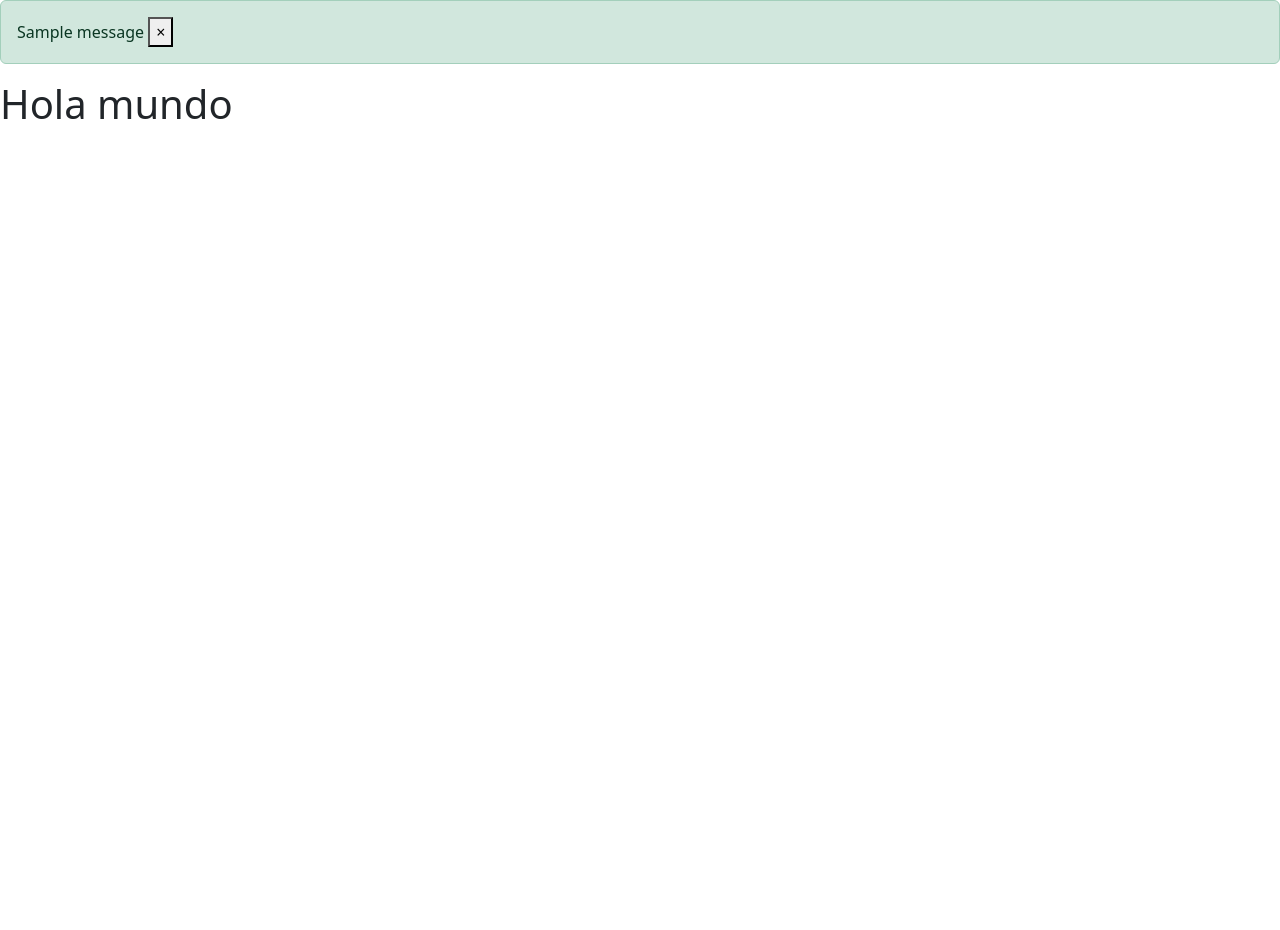
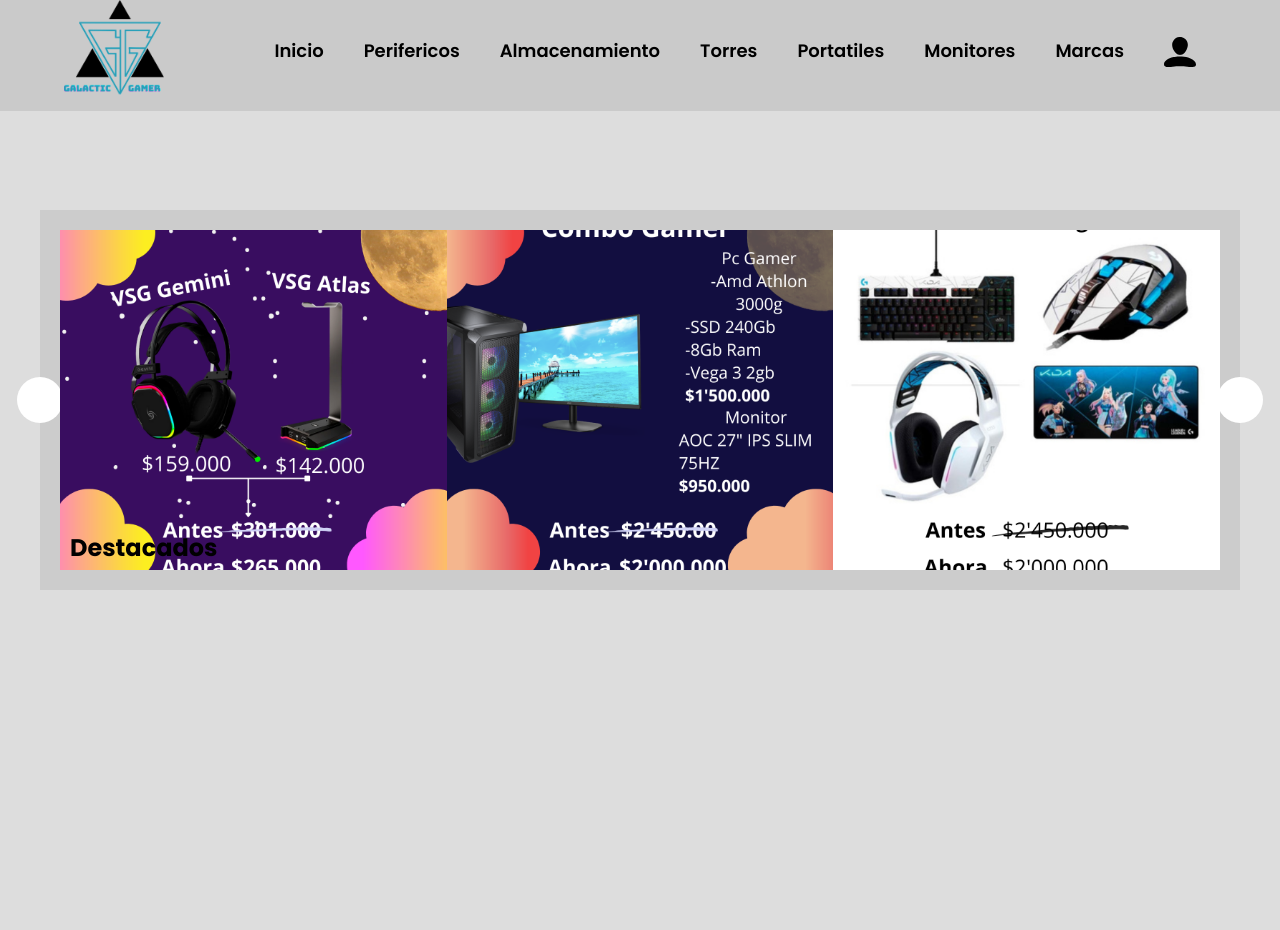
Before and after one commit to DanielBQS/GAE4, a Django app: page / in a window 1280 px wide. Before the commit the page ends 119 px from the top, so only its background shows below. Run offline with Django 4.2, Linux system fonts and the light colour scheme; tables that the repository leaves empty hold one stand-in row (values such as "Sample post"); one stand-in notice (Sample message) is shown.

Commit message:
cambio index

```diff
--- a/ProyectoGAE4Galactic1/Templates/index.html
+++ b/ProyectoGAE4Galactic1/Templates/index.html
@@ -1,33 +1,90 @@
+{% load static %}
+
 <!DOCTYPE html>
 <html lang="en">
 <head>
+
     <meta charset="UTF-8">
+    <meta http-equiv="X-UA-Compatible" content="IE=edge">
     <meta name="viewport" content="width=device-width, initial-scale=1.0">
-    <link href="https://cdn.jsdelivr.net/npm/bootstrap@5.3.1/dist/css/bootstrap.min.css" rel="stylesheet" integrity="sha384-4bw+/aepP/YC94hEpVNVgiZdgIC5+VKNBQNGCHeKRQN+PtmoHDEXuppvnDJzQIu9" crossorigin="anonymous">
-    <title>Document</title>
+    <title>Galactic Gamer</title>
+    <link rel="stylesheet" href="../static/css/a.css">
+
 </head>
 <body>
-    {% if messages %}
-    {% for message in messages %}
-        {%if message.tags == 'success' %}
-            <div class="alert alert-success">
+    <header class="header">
 
-                {{ message }}
+        <div class="logo"><img src="Img/logo.png" alt="z3a" class="z3a"></div>
 
-                <button type="button" class="close" data-dismiss="alert" aria-label="Close">
-                    <span aria-hidden="true">&times;</span>
-                  </button>
-            </div>
-        {% else %}
-            <div class="alert alert-danger">
-                {{ message }}
-            </div>
-        {% endif %}
-    {% endfor %}
-{% endif %}
-    <h1>Hola mundo</h1>
+        <input type="checkbox" id="toggle">
+        <label for="toggle"><img src="Img/menu.svg" alt="menu"></label>
+
+        <nav class="navigation">
+
+            <ul >
+                <li><a href="Index.html">Inicio</a></li>
+                <li><a href="#">Perifericos</a>
+                    <ul>
+                        <li><a class="Mouse" href="Perifericos/Mouse.html">Mouse <span>6</span></a></li>
+                        <li><a class="Teclado" href="Perifericos/Teclado.html">Teclado <span>15</span></a></li>
+                        <li><a class="Audifonos" href="Perifericos/Audifonos.html">Audifonos <span>10</span></a></li>
+                        <li><a class="Parlantes" href="Perifericos/Parlantes.html">Parlantes Pc <span>5</span></a></li>
+                    </ul>
+                </li>
+                <li><a href="#">Almacenamiento</a>
+                    <ul>
+                        <li><a class="SSD" href="Almacenamiento/SSD.html">Disco SSD <span>12</span></a></li>
+                        <li><a class="HDD" href="Almacenamiento/HDD.html">Disco HDD <span>10</span></a></li>
+                        <li><a class="NVME" href="Almacenamiento/NVME.html">NVME <span>13</span></a></li>
+                        <li><a class="USB" href="Almacenamiento/USB.html">Memorias USB <span>8</span></a></li>
+                    </ul>
+                </li>
+                <li><a href="#">Torres</a>
+                    <ul>
+                        <li><a class="Fuente" href="Torres/Fuentes.html">Fuente de poder <span>15</span></a></li>
+                        <li><a class="Board" href="Torres/Board.html">Board <span>10</span></a></li>
+                        <li><a class="Procesador" href="Torres/Procesador.html">Procesador <span>5</span></a></li>
+                        <li><a class="Ram" href="Torres/Ram.html">Memoria Ram <span>20</span></a></li>
+                        <li><a class="Graficas" href="Torres/Graficas.html">Tarjetas Graficas <span>50</span></a></li>
+                        <li><a class="Refrigeracion" href="Torres/Refrigeracion.html">Refrigeracion <span>30</span></a></li>
+                        <li><a class="Chasis" href="Torres/Chasis.html">Chasis <span>40</span></a></li>
+                    </ul>
+                </li>
+                <li><a href="Portatiles.html">Portatiles</a></li>
+                <li><a href="Monitores.html">Monitores</a></li>
+                <li><a href="#">Marcas</a>
+                    <ul class="">
+                        <li><a href="https://www.logitechg.com/es-roam" target="_blank">Logitech <span>60</span></a></li>
+                        <li><a href="https://latam.msi.com/" target="_blank">MSI <span>70</span></a></li>
+                        <li><a href="https://www.asrock.com/index.es.asp" target="_blank">ASRock <span>80</span></a></li>
+                        <li><a href="https://www.corsair.com/lm/es/" target="_blank">Corsair <span>60</span></a></li>
+                        <li><a href="https://www.nvidia.com/es-la/" target="_blank">Nvidia <span>50</span></a></li>
+                        <li><a href="https://www.amd.com/es" target="_blank">Amd <span>40</span></a></li>
+                        <li><a href="https://www.intel.com/content/www/us/en/homepage.html" target="_blank">Intel </a></li>
+                    </ul>
+                </li>
+                <li><a href="/users/login.html"><img class="usuario" src="Img/usuario.svg" alt="usuario"></a></li>
+            </ul>
+        </nav>
+    </header>
+
+    <div class="hero"></div>
+
+    <div class="wrapper">
+        <i id="left" class="fa-solid fa-angle-left"></i>
+        <div class="carousel">
+            <a href="#"><img class="img1"  src="Img/Ofertas/Img1.png" alt="img"></a>
+            <a href="#"><img class="img2" src="Img/Ofertas/Img2.png" alt="img"></a>
+            <a href="#"><img class="img3" src="Img/Ofertas/Img3.png" alt="img"></a>
+            <a href="#"><img class="img4" src="Img/Ofertas/img4.jpg" alt="img"></a>
+            <a href="#"><img class="img5" src="Img/Ofertas/img5.jpeg" alt="img"></a>
+            <a href="#"><img class="img6" src="Img/Ofertas/img6.jpg" alt="img"></a>
+            <a href="#"><img class="img7" src="Img/Ofertas/img7.jpg" alt="img"></a>
+        </div>
+        <i id="rigt" class="fa-solid fa-angle-right"></i>
+    </div>
+
+    <H2 class="destacados-2">Destacados</H2>
+
 </body>
-<script src="https://cdn.jsdelivr.net/npm/bootstrap@5.3.1/dist/js/bootstrap.bundle.min.js" integrity="sha384-HwwvtgBNo3bZJJLYd8oVXjrBZt8cqVSpeBNS5n7C8IVInixGAoxmnlMuBnhbgrkm" crossorigin="anonymous"></script>
-<script src="https://cdn.jsdelivr.net/npm/@popperjs/core@2.11.8/dist/umd/popper.min.js" integrity="sha384-I7E8VVD/ismYTF4hNIPjVp/Zjvgyol6VFvRkX/vR+Vc4jQkC+hVqc2pM8ODewa9r" crossorigin="anonymous"></script>
-<script src="https://cdn.jsdelivr.net/npm/bootstrap@5.3.1/dist/js/bootstrap.min.js" integrity="sha384-Rx+T1VzGupg4BHQYs2gCW9It+akI2MM/mndMCy36UVfodzcJcF0GGLxZIzObiEfa" crossorigin="anonymous"></script>
 </html>
--- /dev/null
+++ b/ProyectoGAE4Galactic1/static/css/a.css
@@ -0,0 +1,433 @@
+ /*Menu*/
+ @import url('https://fonts.googleapis.com/css2?family=Poppins:ital,wght@0,600;0,700;1,400&display=swap');
+
+*,
+*::before,
+*::after{
+    margin: 0;
+    padding: 0;
+    box-sizing: border-box;
+}
+
+main>.container{
+   padding: 30px 0;
+}
+
+
+ body{
+    box-sizing: border-box;
+    font-family: 'Poppins', sans-serif;
+    min-height: 100vh;
+    background: #dddddd;
+    align-items: center;
+    display: flex;
+    padding: 0 35px;
+    justify-content: center;
+    min-height: 100vh;
+    max-width: 1200px;
+    margin: 0 auto;
+ }
+
+ .header{
+    position: absolute;
+    top: 0;
+    left: 0;
+    right: 0;
+    background: rgba(126, 126, 126, 0.2);
+    padding: 0 5%;
+    display: flex;
+    align-items: center;
+    justify-content: space-between;
+    z-index: 1000;
+ }
+
+ .logo{
+    font-size: 25px;
+    text-transform: uppercase;
+    color: rgb(0, 0, 0);
+    font-weight: 700;
+ }
+
+ .navigation ul{
+    list-style: none;
+ }
+
+ .header .navigation ul li{
+    float: left;
+    position: relative;
+ }
+
+ .header .navigation ul li a{
+    font-size: 18px;
+    color: rgb(0, 0, 0);
+    text-decoration: none;
+    padding: 20px;
+    display: block;
+    transition: all .2s ease;
+    float: center;
+ }
+
+ .header .navigation ul li a:hover{
+    background-color: #259fb8;
+ }
+
+ .header .navigation ul li ul{
+    position: absolute;
+    right: 0;
+    width: 300px;
+    background-color: white;
+    display: none;
+ }
+
+ .header .navigation ul li ul li a{
+    font-size: 15px;
+    text-transform: capitalize;
+ }
+
+ .header .navigation ul li ul li ul{
+    position: absolute;
+    top: 0;
+    right: 300px;
+ }
+
+ .header .navigation ul li ul li{
+    width: 100%;
+ }
+
+ .header .navigation ul li:hover > ul{
+    display: initial;
+ }
+
+ .header .navigation ul li ul li span{
+    float: right;
+    color: rgb(0, 0, 0);
+    background-color: #259fb8;
+    padding: 5px 10px;
+    font-size: 12px;
+    text-align: center;
+    border-radius: 5px;
+ }
+
+ #toggle,
+ .header label{
+    display: none;
+    cursor: pointer;
+ }
+
+ .z3a{
+    height: 100px;
+ }
+
+
+  .img1:hover{
+   transform: scale(1.2);
+  }
+
+  .img2:hover{
+   transform: scale(1.2);
+  }
+
+  .img3:hover{
+   transform: scale(1.2);
+  }
+
+  .img4:hover{
+   transform: scale(1.2);
+  }
+
+  .img5:hover{
+   transform: scale(1.2);
+  }
+
+  .img6:hover{
+   transform: scale(1.2);
+  }
+
+  .img7:hover{
+   transform: scale(1.2);
+  }
+
+ @media(max-width: 950px) {
+    .header label {
+        display: initial;
+    }
+
+    header{
+        padding: 20px 10%;
+    }
+
+    .header .navigation{
+        position: absolute;
+        top: 100%;
+        left: 0;
+        right: 0;
+        background:  white;
+        display: none;
+    }
+
+    .header .navigation ul li {
+        width: 100%;
+    }
+    .header .navigation ul li a {
+        padding: 8px 30px 8px 10%;
+    }
+    .header .navigation ul li ul{
+        position: relative;
+        width: 100%;
+        left: 0;
+    }
+    .header .navigation ul li ul li{
+        background-color: white;
+    }
+
+    .header .navigation ul li ul li ul {
+        position: relative;
+        width: 100%;
+        left: 0;
+    }
+
+    .header .navigation ul li ul li span {
+        padding: 4px 10px;
+        font-size: 10px;
+    }
+
+    #toggle:checked ~ .navigation{
+        display: block;
+    }
+ }
+
+ span{
+   display: none;
+ }
+
+/*Slider*/
+
+ .wrapper{
+   display: block;
+   max-width: 1200px;
+   position: absolute;
+   padding: 20px;
+   background-color: #ccc;
+ }
+
+ .wrapper i{
+   top: 50%;
+   height: 46px;
+   width: 46px;
+   cursor: pointer;
+   position: absolute;
+   font-size: 1.2rem;
+   text-align: center;
+   line-height: 46px;
+   background: #fff;
+   border-radius: 50%;
+   transform: translateY(-50%);
+ }
+
+ .wrapper i:first-child{
+   left: -23px;
+ }
+
+ .wrapper i:last-child{
+   right: -23px;
+ }
+
+ .wrapper .carousel{
+   font-size: 0px;
+   cursor: pointer;
+   overflow: hidden;
+   white-space: nowrap;
+ }
+
+ .carousel img{
+   height: 340px;
+   object-fit: cover;
+   margin-left: 14px;
+   width: calc(100% / 3);
+   position: relative;
+ }
+
+ .carousel img:first-child{
+   margin-left: 0px;
+ }
+
+ @media screen and (max-width:900px){
+   .carousel img{
+      width: calc(100% / 2);
+   }
+ }
+
+ @media screen and (max-width:550px){
+   .carousel img{
+      width: 100%;
+   }
+ }
+
+
+  /*login*/
+
+  .container {
+	max-width: 400%;
+	margin: 0 auto;
+	padding: 20px;
+	background-color: #fff;
+	border: 1px solid #ccc;
+}
+
+form {
+	display: flex;
+	flex-direction: column;
+}
+
+h2 {
+	margin-top: 0;
+	margin-bottom: 20px;
+	text-align: center;
+}
+
+label {
+	margin-bottom: 10px;
+}
+
+input[type="text"],
+input[type="password"] {
+	padding: 10px;
+	margin-bottom: 20px;
+	border: 1px solid #ccc;
+	border-radius: 3px;
+}
+
+button[type="submit"] {
+	background-color: #4CAF50;
+	color: #fff;
+	border: none;
+	padding: 10px;
+	cursor: pointer;
+}
+
+button[type="submit"]:hover {
+	background-color: #3e8e41;
+}
+
+/*Boton usuario*/
+
+.usuario{
+   height: 30px;
+}
+
+.usuario:hover{
+   cursor: pointer;
+}
+
+/*Demas Paginas*/
+
+.container-items{
+   display: flex;
+   flex-wrap: wrap;
+   justify-content: space-between;
+}
+
+img{
+   width: 100%;
+   height: auto;
+}
+
+.item{
+   width: calc(33.33% - 10px);
+   margin-bottom: 20px;
+}
+
+.item:hover{
+   box-shadow: 0 20px 20px #259fb8;
+}
+
+.info-product{
+   padding: 15px 30px;
+   line-height: 2;
+   display: flex;
+   flex-direction: column;
+   gap: 10px;
+}
+
+.item img{
+   width: 100%;
+   height: auto;
+}
+
+.item figure{
+   overflow: hidden;
+}
+
+.item:hover img{
+   transform: scale(1.2);
+}
+
+.price{
+   font-size: 18px;
+   font-weight: 900;
+}
+
+.info-product button{
+   border: none;
+   border-radius: 10px;
+   background: none;
+   background-color: #259fb8;
+   padding: 15px 10px;
+   cursor: pointer;
+}
+#contacto{
+   display: block;
+}
+article{
+   display: block;
+}
+
+.container-abajo{
+   background-color: #888888;
+   height: 400px;
+  width: 100%;
+  position: absolute;
+  top: 1000px;
+}
+
+.destacados{
+   height: 400px;
+  width: 100%;
+  position: absolute;
+  top: 450px;
+}
+.destacados-2{
+   height: 400px;
+  width: 100%;
+  position: absolute;
+  top: 530px;
+  text-align: left;
+  padding-left: 70px;
+}
+
+@media screen and (max-width:900px){
+   .container-items .item{
+      width: calc(100% / 2);
+   }
+ }
+
+ @media screen and (max-width:550px){
+   .container-items .item{
+      width: 100%;
+   }
+ }
+
+
+ .container-items {
+    display: flex;
+    flex-wrap: wrap;
+    justify-content: space-between;
+    gap: 20px; /* Espacio entre productos */
+    margin: 0 auto;
+    max-width: 1200px; /* Ajusta el ancho máximo según tus necesidades */
+}
+
+.col-md-4 {
+    flex-basis: calc(33.33% - 20px); /* Ancho de cada producto con espacio entre ellos */
+    margin-bottom: 20px; /* Espacio entre filas de productos */
+}
```
Also changed, not shown: ProyectoGAE4Galactic1/static/img/Ofertas/Img1.png (added), ProyectoGAE4Galactic1/static/img/Ofertas/Img2.png (added), ProyectoGAE4Galactic1/static/img/Ofertas/Img3.png (added), ProyectoGAE4Galactic1/static/img/Ofertas/img4.jpg (added), ProyectoGAE4Galactic1/static/img/Ofertas/img5.jpeg (added), ProyectoGAE4Galactic1/static/img/Ofertas/img6.jpg (added), ProyectoGAE4Galactic1/static/img/Ofertas/img7.jpg (added), ProyectoGAE4Galactic1/static/img/logo.png (added), ProyectoGAE4Galactic1/static/img/usuario.svg (added).
